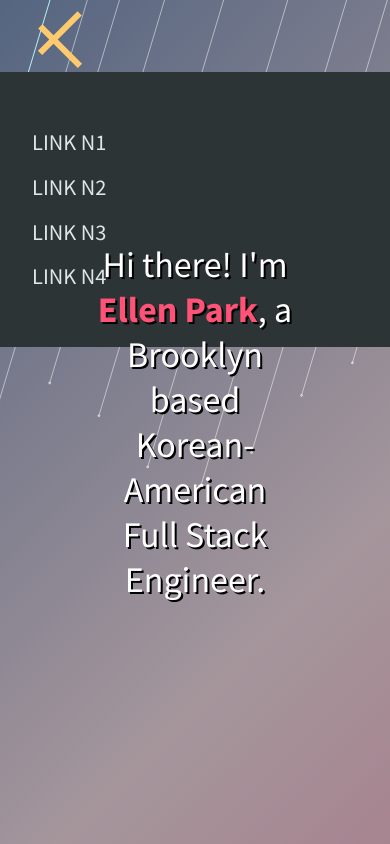
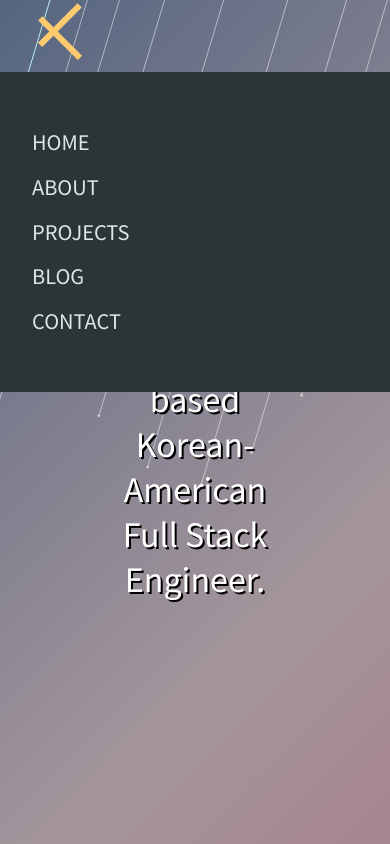
Before and after one commit to ellenupark/ellenupark.github.io, a React (Create React App) app: page / in a window 390 px wide. Both pictures are taken after a click on the element 60 px from the left and 34 px from the top of the page. Shown: the top 844 px of the page. Built offline with nearby package versions, Linux system fonts and the light colour scheme; no server answers.

Commit message:
Added scroll to mobile nav

```diff
--- a/src/components/navbar/CollapseMenu.js
+++ b/src/components/navbar/CollapseMenu.js
@@ -1,6 +1,6 @@
 import React from 'react';
 import styled from 'styled-components';
-
+import { Link } from "react-scroll";
 import { useSpring, animated } from 'react-spring';
 
 const CollapseMenu = (props) => {
@@ -16,10 +16,51 @@ const CollapseMenu = (props) => {
       }}
       >
         <NavLinks>
-          <li><a href="/" onClick={props.handleNavbar}>link n1</a></li>
-          <li><a href="/" onClick={props.handleNavbar}>link n2</a></li>
-          <li><a href="/" onClick={props.handleNavbar}>link n3</a></li>
-          <li><a href="/" onClick={props.handleNavbar}>link n4</a></li>
+            <li>
+                <Link
+                    onClick={props.handleNavbar}
+                    to="main"
+                    spy={true}
+                    smooth={true}
+                    duration={500}
+                >Home</Link>
+            </li>
+            <li>
+                <Link
+                    onClick={props.handleNavbar}
+                    to="about"
+                    spy={true}
+                    smooth={true}
+                    duration={500}
+                >About</Link>
+            </li>
+            <li>
+                <Link
+                    onClick={props.handleNavbar}
+                    to="projects"
+                    spy={true}
+                    smooth={true}
+                    duration={500}
+                >Projects</Link>
+            </li>
+            <li>
+                <Link
+                    onClick={props.handleNavbar}
+                    to="blog"
+                    spy={true}
+                    smooth={true}
+                    duration={500}
+                >Blog</Link>
+            </li>
+            <li>
+                <Link
+                    onClick={props.handleNavbar}
+                    to="contact"
+                    spy={true}
+                    smooth={true}
+                    duration={500}
+                >Contact</Link>
+            </li>
         </NavLinks>
       </CollapseWrapper>
     );
@@ -35,6 +76,7 @@ const CollapseWrapper = styled(animated.div)`
   top: 4.5rem;
   left: 0;
   right: 0;
+  z-index: 25;
 `;
 
 const NavLinks = styled.ul`
--- a/src/components/navbar/Navbar.js
+++ b/src/components/navbar/Navbar.js
@@ -3,7 +3,7 @@ import styled from "styled-components";
 import { useSpring, animated, config } from "react-spring";
 import BurgerMenu from "./BurgerMenu";
 import CollapseMenu from "./CollapseMenu";
-import { Link, animateScroll as scroll } from "react-scroll";
+import { Link } from "react-scroll";
 
 
 const Navbar = (props) => {
@@ -89,7 +89,7 @@ const FlexContainer = styled.div`
   margin: auto;
   padding: 0 2rem;;
   justify-content: center;
-  height: 5rem;
+  height: 3rem;
 
   @media (max-width: 768px) {
       justify-content: start;
--- a/src/containers/AboutContainer.js
+++ b/src/containers/AboutContainer.js
@@ -6,7 +6,6 @@ const About = () => {
     return (
         <>
             <div className='about'>
-                {/* <h2>About</h2> */}
                 <div className="about-portrait">
                     <img src={portrait} alt="Ellen Park" />
                 </div>
--- a/src/index.css
+++ b/src/index.css
@@ -112,14 +112,13 @@ ul {
 .about div {
   text-align: center;
   box-sizing: border-box;
-  margin: 0 25px;
+  margin: 5%;
 }
 
 .about-portrait, .about-details {
   display: flex;
   align-items: center;
   justify-content: center;
-  padding-bottom: 30px;
 }
 
 .about-portrait {
```
Also changed, not shown: 1 other file (tests, documents, lock files or other folders).
